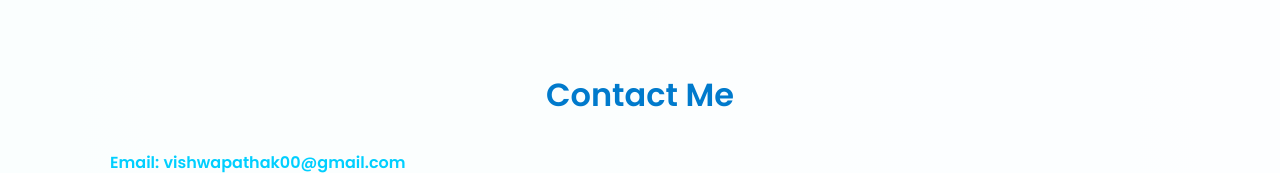
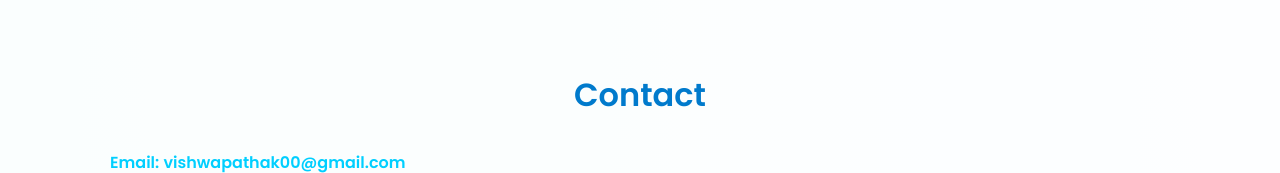
Before and after one commit to Vishwa270204/portfolio, a plain HTML site: page index.html in a window 1280 px wide. Shown: the part 1351-1524 px from the top of the page. Drawn offline with Linux system fonts and the light colour scheme.

Commit message:
index.html

```diff
--- a/index.html
+++ b/index.html
@@ -73,7 +73,7 @@
 
  <section id="contact" class="section alt-bg">
   <div class="container contact-info">
-    <h2>Contact Me</h2>
+    <h2>Contact</h2>
     <p><strong>Email:</strong> <a href="mailto:vishwapathak00@gmail.com">vishwapathak00@gmail.com</a></p>
     <p><strong>Phone:</strong> <a href="tel:+917874435806">+91 78744 35806</a></p>
     <p><strong>GitHub:</strong> <a href="https://github.com/Vishwa270204" target="_blank">github.com/Vishwa270204</a></p>
```
